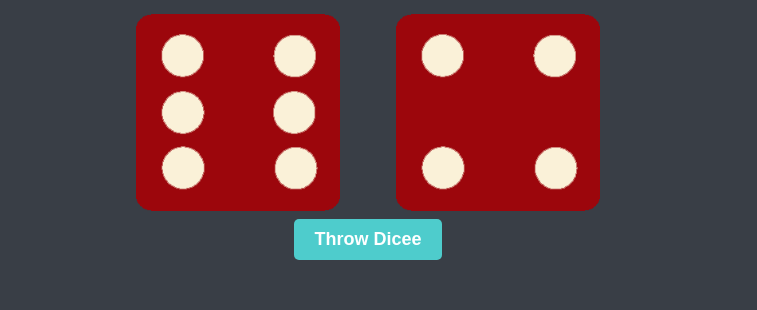
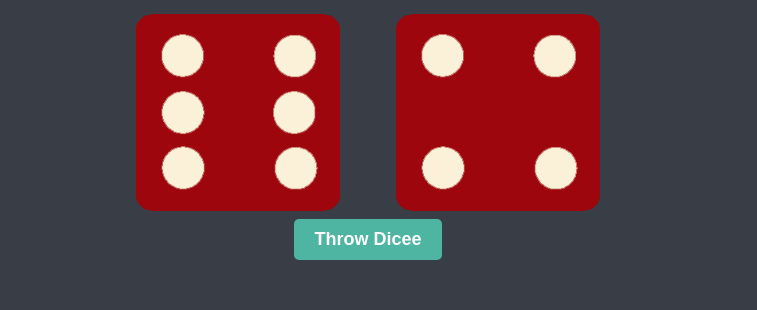
Before and after one commit to ChinuG/TheDiceeGame, a plain HTML site: page index.html in a window 1280 px wide. In both pictures the pointer is over the button "Throw Dicee". Shown: the part 281-591 px from the top of the page, without its empty margins (272-1029 px from the left). Drawn offline with Linux system fonts and the light colour scheme.

Commit message:
Update index.html
again change in button color #4EB5A3

```diff
--- a/index.html
+++ b/index.html
@@ -26,7 +26,7 @@
     }
 
     .refresh-button:hover {
-      background-color: #4ECCCC;
+      background-color: #4EB5A3;
     }
   </style>
 <!--     **************************** End on this end **************************** -->
```
